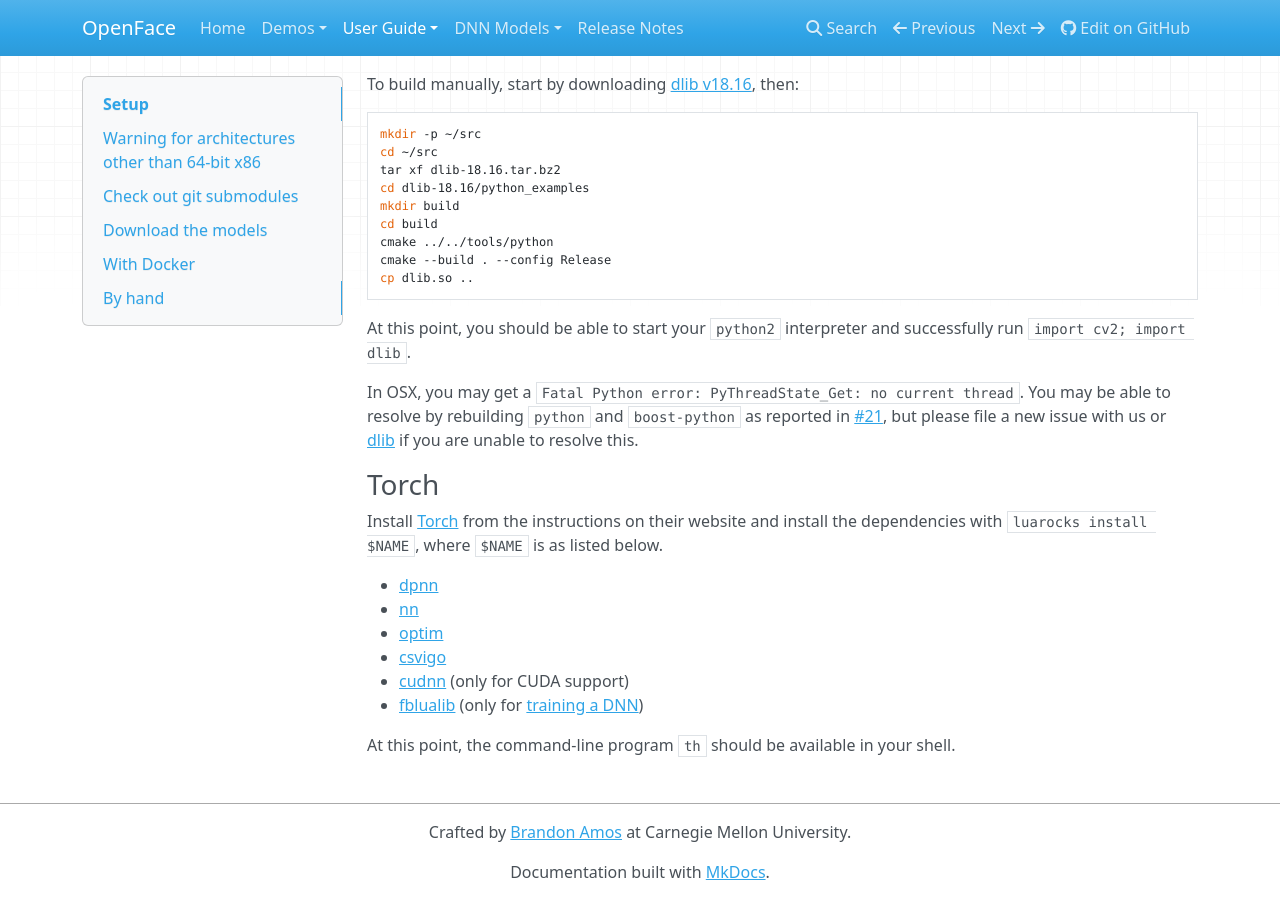
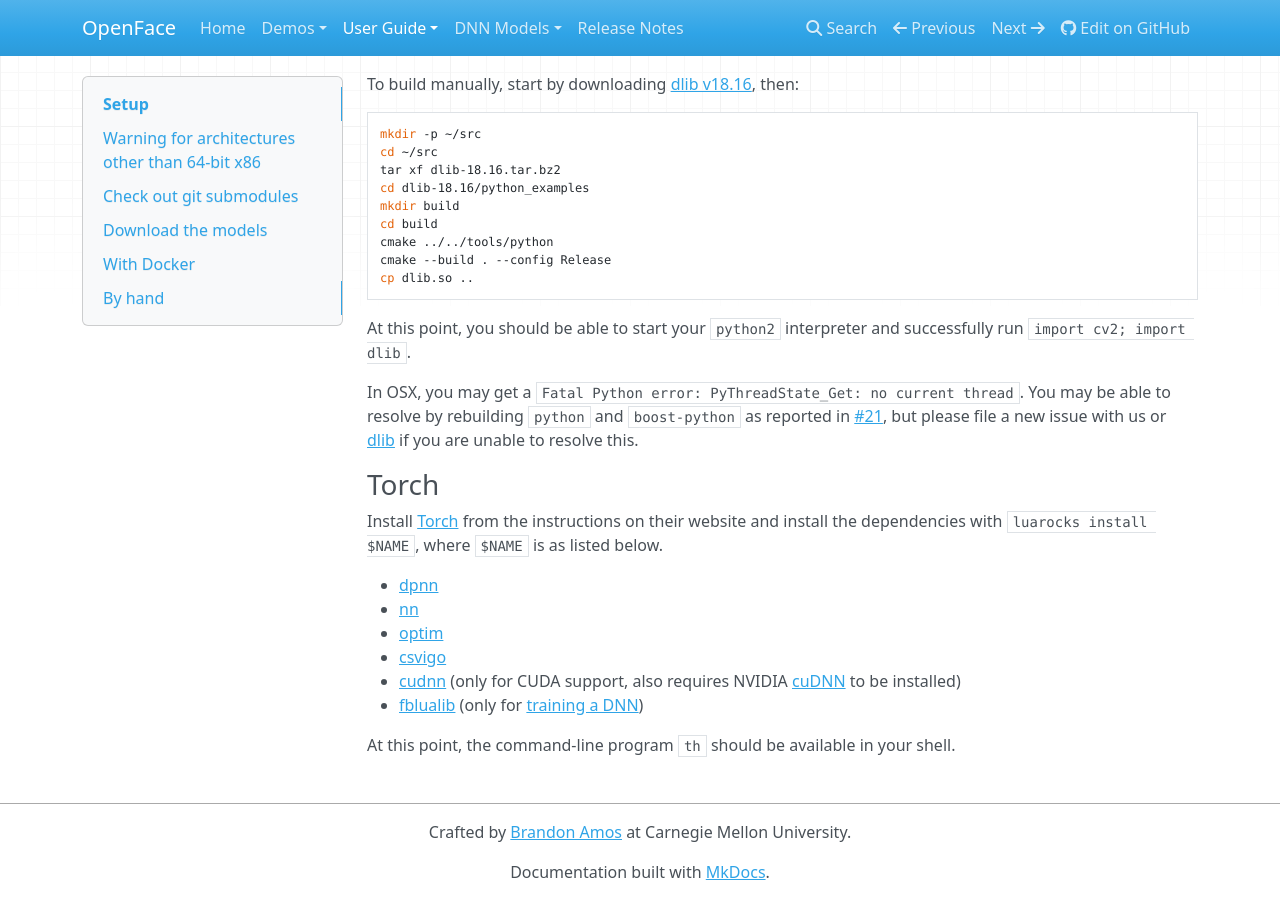
Before and after one commit to SuperAI520/Open-Face-Recognition, an MkDocs documentation site: the page built from docs/setup.md, in a window 1280 px wide and 900 px high, scrolled down 1932 px. Built offline with MkDocs 1.6.1, drawn with Linux system fonts in a browser that asks for light colours; nearby versions of some CDN libraries; old or Windows-style settings are respelled for this version of MkDocs.

Commit message:
Link to NVIDIA cuDNN.

```diff
--- a/docs/setup.md
+++ b/docs/setup.md
@@ -141,7 +141,7 @@ where `$NAME` is as listed below.
 + [nn](https://github.com/torch/nn)
 + [optim](https://github.com/torch/optim)
 + [csvigo](https://github.com/clementfarabet/lua---csv)
-+ [cudnn](https://github.com/soumith/cudnn.torch) (only for CUDA support)
++ [cudnn](https://github.com/soumith/cudnn.torch) (only for CUDA support, also requires NVIDIA [cuDNN](https://developer.nvidia.com/cuDNN) to be installed)
 + [fblualib](https://github.com/facebook/fblualib)
   (only for [training a DNN](http://cmusatyalab.github.io/openface/training-new-models/))
 
```
